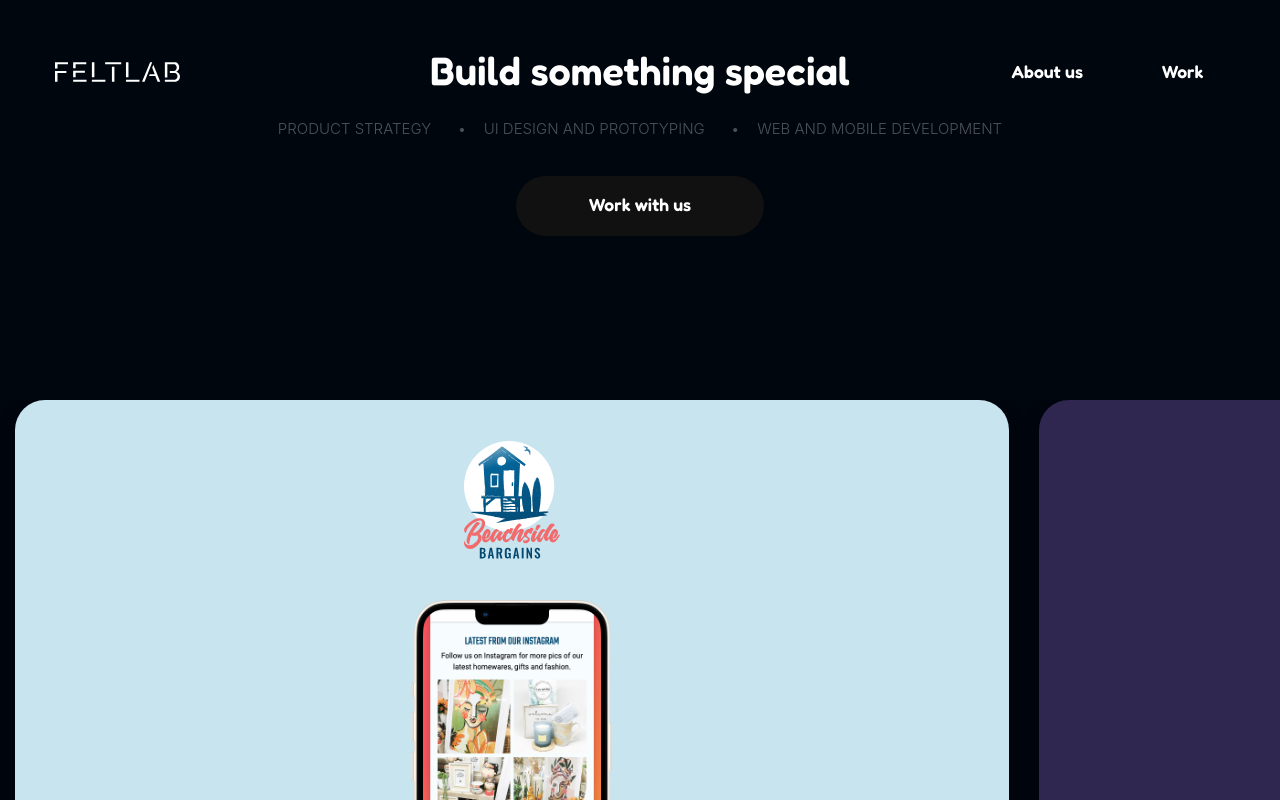
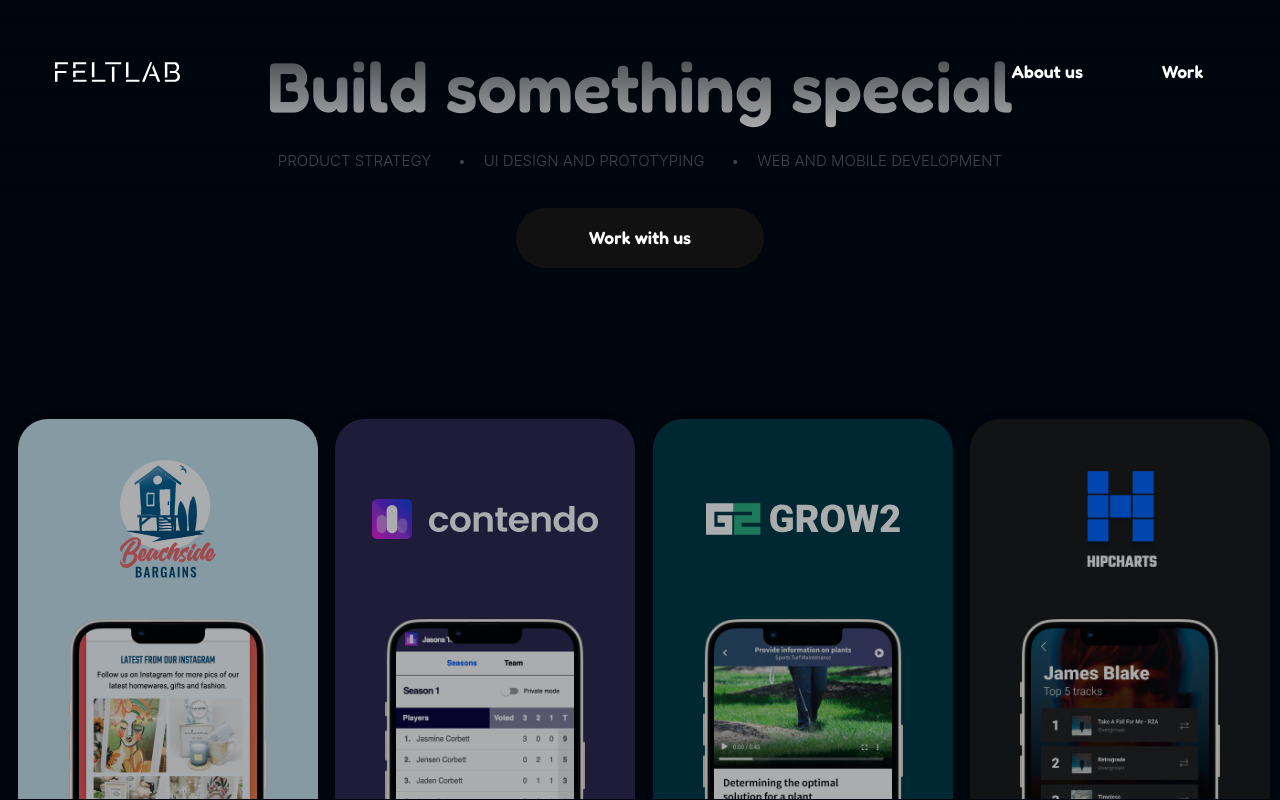
Before and after one commit to jaseflow/feltlab, a Next.js app: page / in a window 1280 px wide. Built offline with nearby package versions, Linux system fonts and the light colour scheme.

Commit message:
Fix mobile sizing of project

```diff
--- a/src/pages/index.tsx
+++ b/src/pages/index.tsx
@@ -11,6 +11,7 @@ import styles from '../styles/Home.module.css';
 import { AppContext } from '../context';
 
 import Cover from '../components/cover';
+import FolioScroll from '../components/folio-scroll';
 
 import "react-responsive-carousel/lib/styles/carousel.min.css"; // requires a loader
 import { Carousel } from 'react-responsive-carousel';
@@ -57,7 +58,7 @@ const Home: NextPage = ({ projects } : any) => {
         <meta name="description" content="Feltlab" />
       </Head>
       <div className={`${styles.body} ${loading ? styles.bodyLoading : ''}`}>
-        <h1 className={`title ${styles.title}`}>Build something special</h1>
+        <h1 className={`title ${styles.title}`}><span>Build</span> <span>something</span> <span>special</span></h1>
         <ul className={styles.skills}>
           <li>Product strategy</li>
           <li>UI Design and prototyping</li>
@@ -71,6 +72,9 @@ const Home: NextPage = ({ projects } : any) => {
         <Carousel {...carouselProps}>
           {projectList}
         </Carousel>
+      </div>
+      <div className={styles.folio}>
+        <FolioScroll fadeAway={loading} projects={projects} />
       </div>
     </div>
   )
--- a/src/posts/projects/beachside-bargains.mdx
+++ b/src/posts/projects/beachside-bargains.mdx
@@ -23,7 +23,7 @@ tags: ['functions', 'javascript']
 ## Beachside vibes for Beachside Bargains
 Beachside Bargains already had a good looking logo to work with that allowed us to seamlessly integrate a beachy vibe with bold and vibrant colours. As you scroll on both mobile and desktop it transitions the sky from a sunny blue horizon into a beautiful orange sunset, while the logo sets in the background. Gorgeous!
 
-<div class="browser">
+<div className="browser">
   <img src="/projects/bb/desktop-hero.png" alt="" />
 </div>
 
@@ -45,6 +45,6 @@ The great thing about having an Instagram feed on your page is you can spend all
 
 It is even possible to set the Instagram feed to show photos from a particular post. This way you can set specific content themes to show during in store sales.
 
-<div class="browser">
+<div className="browser">
   <img src="/projects/bb/bb-insta.png" alt="" />
 </div>
--- a/src/styles/App.module.css
+++ b/src/styles/App.module.css
@@ -100,6 +100,10 @@
 
 @media(min-width: 768px) {
 
+  .header {
+    background: linear-gradient(#00060E, rgba(0,0,0,0));
+  }
+
   .navWrap {
     display: block;
   }
--- a/src/styles/FolioScroll.module.css
+++ b/src/styles/FolioScroll.module.css
@@ -8,7 +8,6 @@
   justify-content: center;
   flex-direction: column;
   transition: all 375ms ease;
-  display: none;
 }
 
 .fadeAway {
--- a/src/styles/Home.module.css
+++ b/src/styles/Home.module.css
@@ -17,6 +17,9 @@
   color: #fff;
   margin-bottom: 0.5rem;
   line-height: 1.05;
+  display: flex;
+  flex-direction: column;
+  font-size: 3rem;
 }
 
 .carousel {
@@ -48,6 +51,10 @@
   text-transform: uppercase;
   font-weight: 300;
   font-size: 15px;
+}
+
+.folio {
+  display: none;
 }
 
 @media(min-width: 768px) {
@@ -110,8 +117,23 @@
 
 @media(min-width: 768px) {
 
+  .body {
+    padding-bottom: 420px;
+  }
+
+  .folio { display: block }
+
+  .carousel {
+    display: none;
+  }
+
   .container {
     height: 100vh;
   }
 
+  .title {
+    display: block;
+    font-size: 4rem;
+  }
+
 }
--- a/src/styles/Logo.module.css
+++ b/src/styles/Logo.module.css
@@ -27,6 +27,8 @@
   top: 50%;
 }
 
-.logoDark {
-  transform: translateY(-50%);
+@media(max-width: 768px) {
+  .logoDark {
+    transform: translateY(-50%);
+  }
 }
--- a/src/styles/ProjectHero.module.css
+++ b/src/styles/ProjectHero.module.css
@@ -1,5 +1,5 @@
 .wrapper {
-  height: 50vh;
+  height: 500px;
   position: relative;
   display: flex;
   align-items: center;
```
